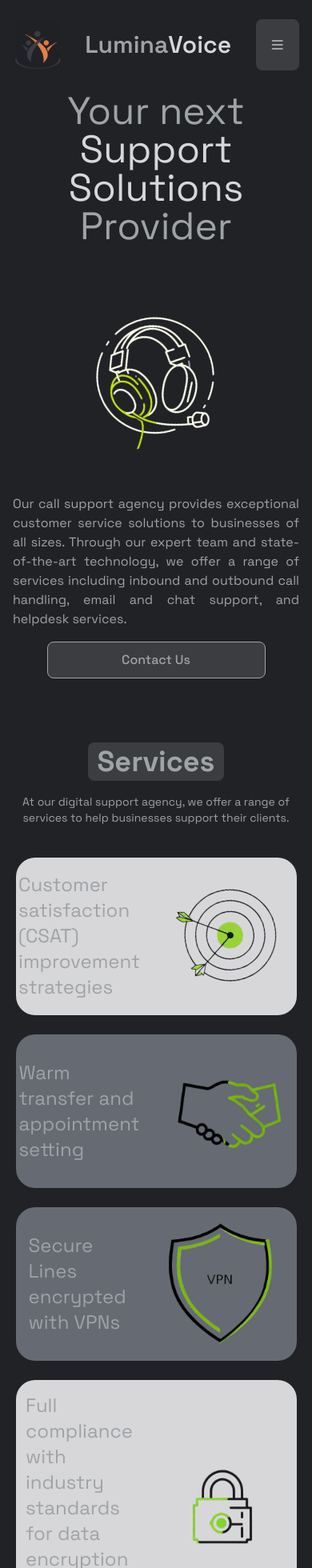
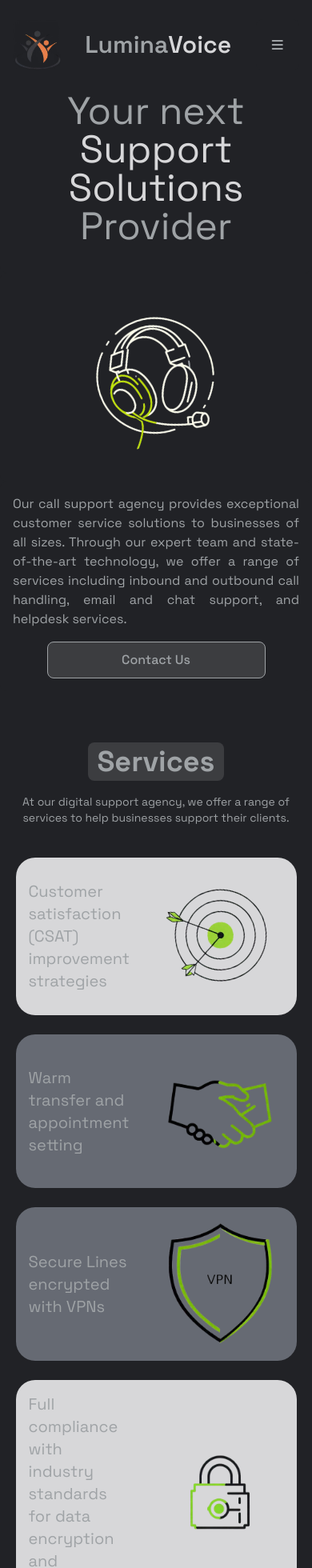
Before and after one commit to ajdjyt/lumina-site, a SvelteKit app: page / in a window 390 px wide. Shown: the top 1960 px of the page at 80% size. Built offline with nearby package versions, Linux system fonts and the light colour scheme.

Commit message:
remove bg on modal button, lower serviceCard font size on mobile, auto center text in hero to help responsive

```diff
--- a/src/components/Header.svelte
+++ b/src/components/Header.svelte
@@ -30,7 +30,7 @@
 		</h1>
 		<button
 			aria-label="Open"
-			class="grid place-items-center md:hidden"
+			class="bg-prim1 grid place-items-center md:hidden"
 			onclick={() => (showModal = true)}
 		>
 			<i class="fa-solid fa-bars"></i>
--- a/src/components/Hero.svelte
+++ b/src/components/Hero.svelte
@@ -20,7 +20,7 @@
 
 	<!-- Area 2 -->
 	<div
-		class="row-start-3 flex flex-col items-center justify-center gap-4 rounded-lg bg-prim1 p-4 md:col-start-1 md:row-span-1"
+		class= "mx-auto row-start-3 flex flex-col items-center justify-center gap-4 rounded-lg bg-prim1 p-4 md:col-start-1 md:row-span-1"
 	>
 		<!-- <h2 class="text-xl font-bold">Area 2</h2> -->
 		<p class="text-justify">
--- a/src/components/Modal.svelte
+++ b/src/components/Modal.svelte
@@ -23,7 +23,7 @@
 	>
 		<div class="flex items-center justify-between gap-4 border-b pb-2">
 			{@render header?.()}
-			<button aria-label="Close" onclick={() => dialog.close()} class="border-none outline-none">
+			<button aria-label="Close" onclick={() => dialog.close()} class="bg-prim1 border-none outline-none">
 				<i class="fa-solid fa-xmark text-2xl"> </i>
 			</button>
 		</div>
--- a/src/components/Services.svelte
+++ b/src/components/Services.svelte
@@ -22,7 +22,7 @@
 				>
 					<!-- <h1>Area 1</h1> -->
                     <div class="p-4 text-top text-left ">
-                        <p class="space text-2xl md:text-4xl">Customer satisfaction (CSAT) improvement strategies</p>
+                        <p class="space text-xl md:text-4xl">Customer satisfaction (CSAT) improvement strategies</p>
                     </div>
 					<img
 						src="/assets/archer.png"
@@ -35,7 +35,7 @@
 				>
 					<!-- <h1>Area 2</h1> -->
 					<div class="p-4 text-top text-left ">
-                        <p class="space text-2xl md:text-4xl">Warm transfer and appointment setting</p>
+                        <p class="space text-xl md:text-4xl">Warm transfer and appointment setting</p>
                     </div>
                     <img
 						src="/assets/handshake.png"
@@ -48,7 +48,7 @@
 				>
 					<!-- <h1>Area 3</h1> -->
                     <div class="p-4 text-top text-left ">
-                        <p class="space text-2xl md:text-4xl">Secure Lines encrypted with VPNs</p>
+                        <p class="space text-xl md:text-4xl">Secure Lines encrypted with VPNs</p>
                     </div>
 					<img
 						src="/assets/vpn-shield.png"
@@ -61,7 +61,7 @@
 				>
 					<!-- <h1>Area 4</h1> -->
                     <div class="p-4 text-top text-left ">
-                        <p class="space text-2xl md:text-4xl">Full compliance with industry standards for data encryption and security.</p>
+                        <p class="space text-xl md:text-4xl">Full compliance with industry standards for data encryption and security.</p>
                     </div>
 					<img
 						src="/assets/lock.png"
```
